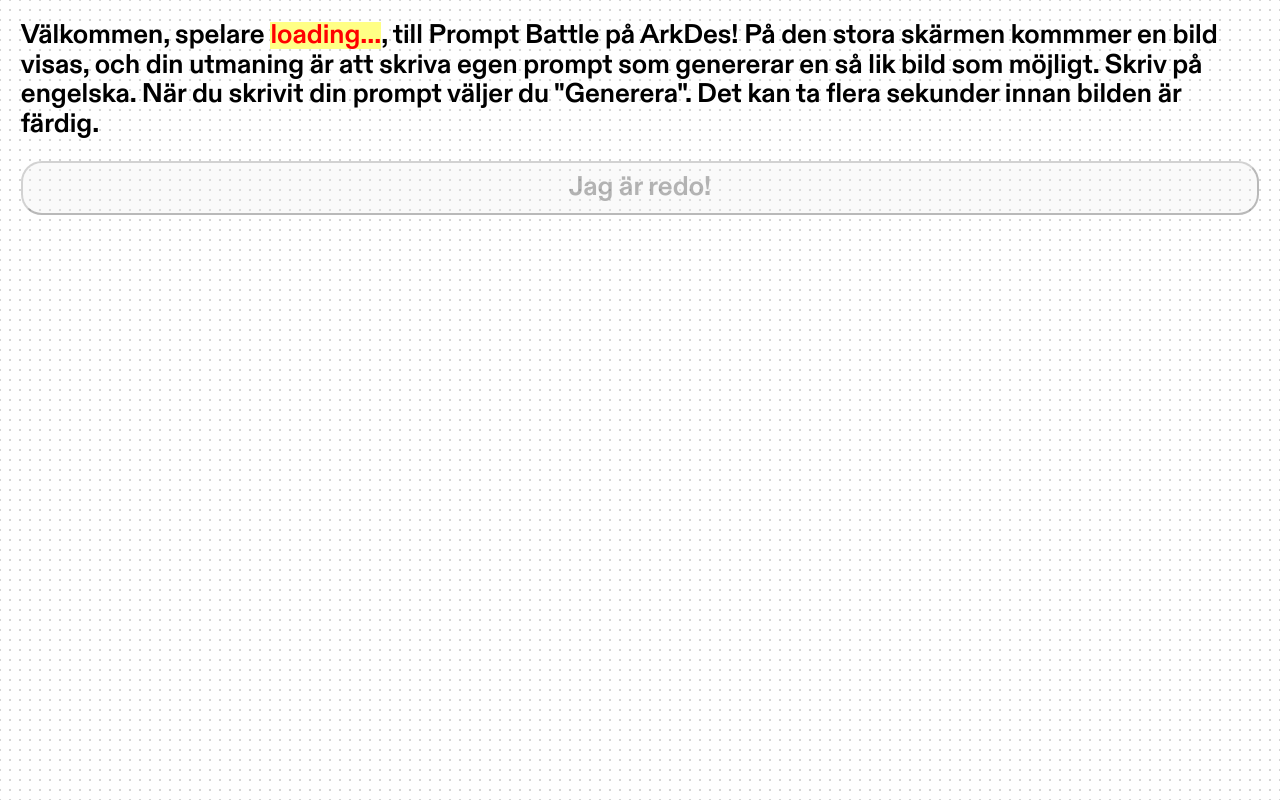
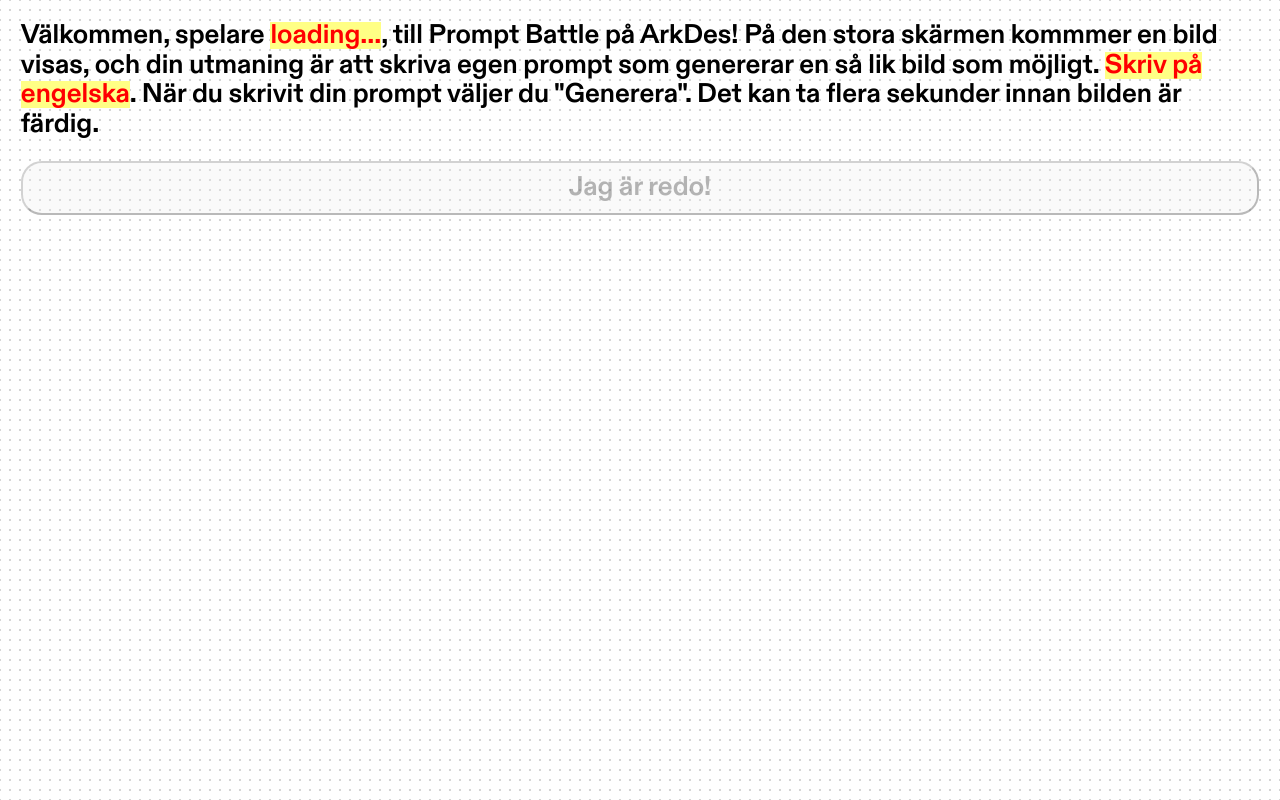
Before and after one commit to jonasjohansson/prompt-battle-arkdes, a website: page player/index.html in a window 1280 px wide. Drawn offline with Linux system fonts and the light colour scheme.

Commit message:
Update index.html

```diff
--- a/player/index.html
+++ b/player/index.html
@@ -16,8 +16,9 @@
           <span id="playerId" class="highlight">loading...</span>, till Prompt
           Battle på ArkDes! På den stora skärmen kommmer en bild visas, och din
           utmaning är att skriva egen prompt som genererar en så lik bild som
-          möjligt. Skriv på engelska. När du skrivit din prompt väljer du
-          "Generera". Det kan ta flera sekunder innan bilden är färdig.
+          möjligt. <span class="highlight">Skriv på engelska</span>. När du
+          skrivit din prompt väljer du "Generera". Det kan ta flera sekunder
+          innan bilden är färdig.
         </p>
         <button id="startButton" onclick="startGame()" disabled>
           Jag är redo!
```
